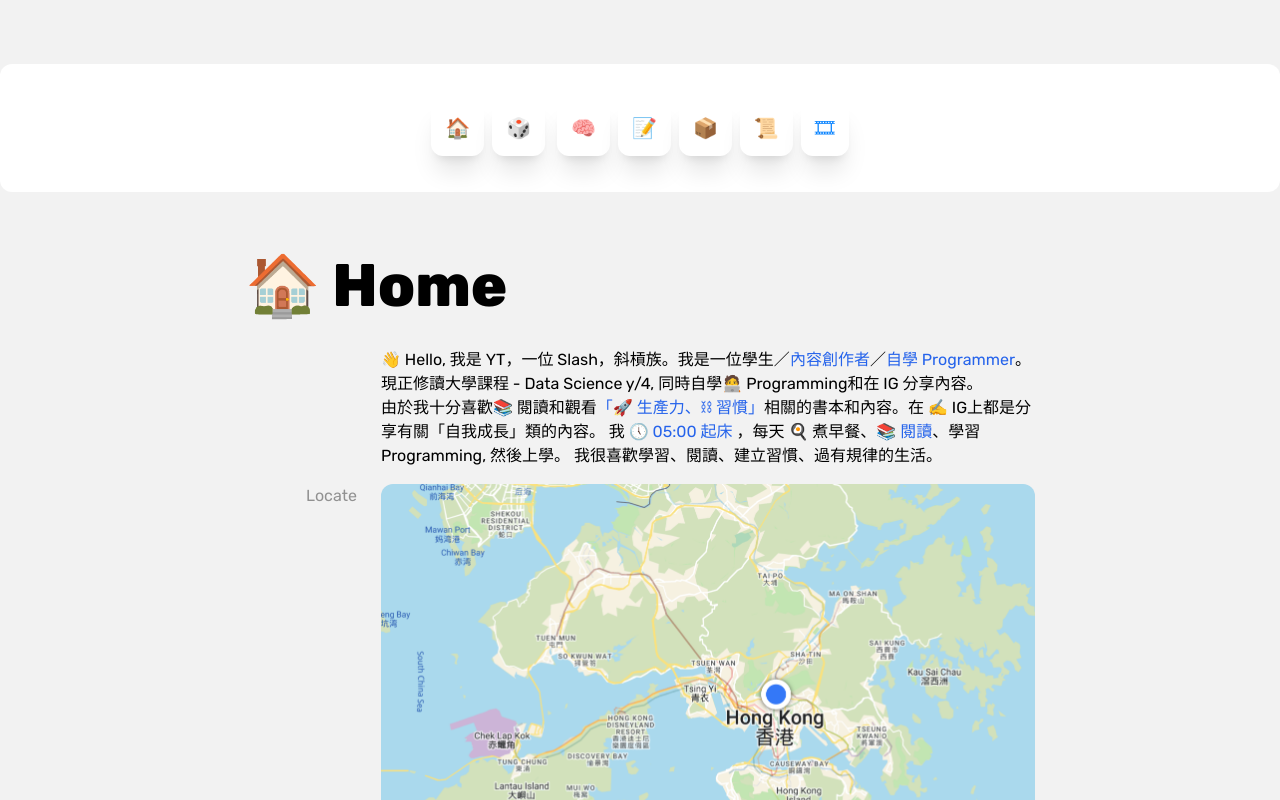
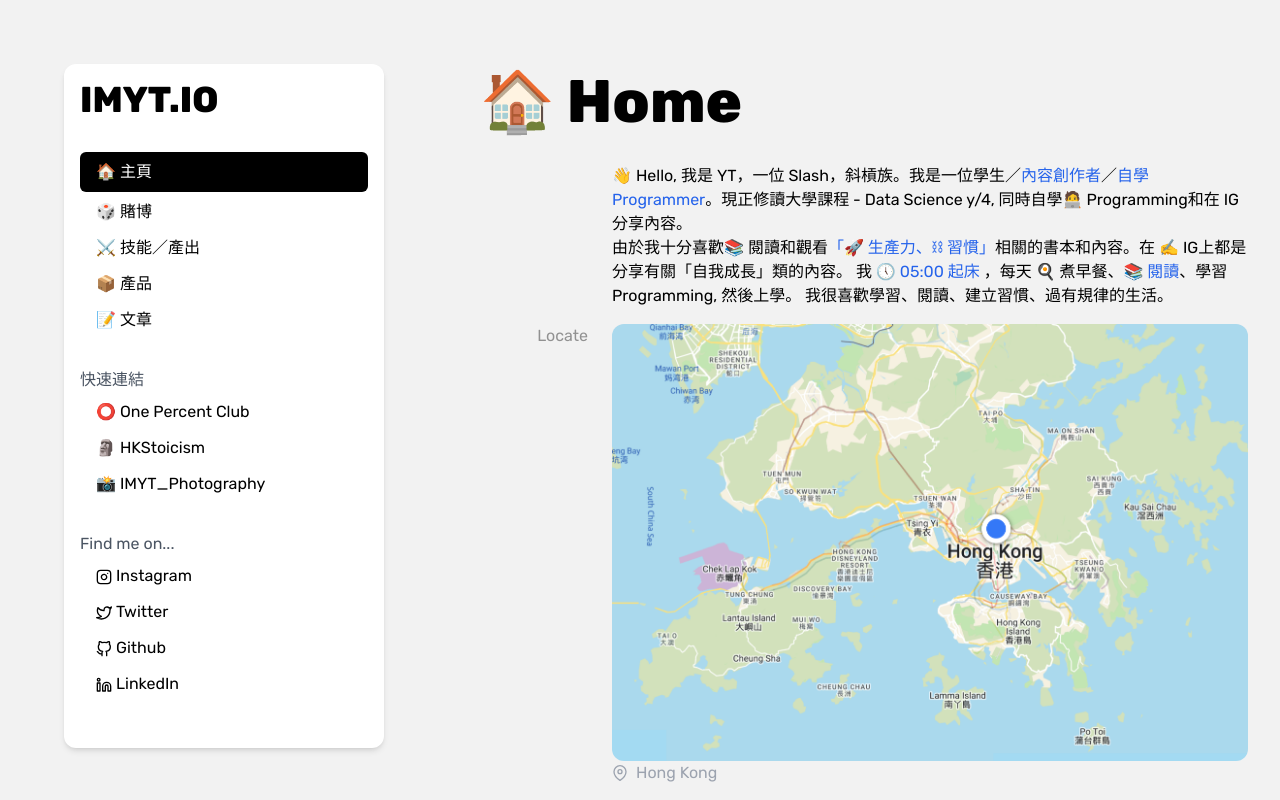
Before and after one commit to imytdotio/imytdotio, a React (Create React App) app: page / in a window 1280 px wide. Shown: the top 800 px of the page. Built offline with nearby package versions, Linux system fonts and the light colour scheme.

Commit message:
cool nav try

```diff
--- a/src/App.js
+++ b/src/App.js
@@ -1,59 +1,20 @@
-import logo from "./logo.svg";
 import "./App.css";
 import { BrowserRouter, Route, Switch } from "react-router-dom";
-import { Products } from "./Pages/Products";
-import { Home } from "./Pages/Home";
 import { Nav } from "./Components/Nav";
-import { SimpleNav } from "./Components/SimpleNav";
-
-import { Bets } from "./Pages/Bets";
-import { Stack } from "./Pages/Stack";
-import { Blog } from "./Pages/Blog";
-import { CV } from "./Pages/CV";
-import { Test } from "./Pages/Test";
-// import { Footer } from "./Components/Footer";
-import { Changelog } from "./Pages/Changelog";
-// import { Products_dumb } from "./Pages/Products_dumb";
+import { Main } from "./Components/Main";
 
 function App() {
   return (
     // <div className="App my-16 flex m-auto">
-    <div className="App my-16 m-auto">
+    <div className="App my-16 flex m-auto">
       <BrowserRouter>
-        <SimpleNav />
+        {/* <SimpleNav /> */}
         {/* <div className="collapse lg:visible">
           <Nav />
         </div> */}
-        <Switch>
-          <Route path="/" exact>
-            <Home />
-          </Route>
-          <Route path="/products" exact>
-            <Products />
-          </Route>
-          <Route path="/products" exact>
-            <Products />
-          </Route>
-          <Route path="/bets" exact>
-            <Bets />
-          </Route>
-          <Route path="/stack" exact>
-            <Stack />
-          </Route>
-          <Route path="/blog" exact>
-            <Blog />
-          </Route>
-          <Route path="/cv" exact>
-            <CV />
-          </Route>
-          <Route path="/test" exact>
-            <Test />
-          </Route>
-          <Route path="/changelog" exact>
-            <Changelog />
-          </Route>
-        </Switch>
+        <Nav />
       </BrowserRouter>
+      <Main />
     </div>
   );
 }
--- /dev/null
+++ b/src/Components/Main.js
@@ -0,0 +1,55 @@
+import React from "react";
+
+// import "../App.css";
+import { BrowserRouter, Route, Switch } from "react-router-dom";
+import { Home } from "../Pages/Home";
+import { Products } from "../Pages/Products";
+import { Stack } from "../Pages/Stack";
+import { Bets } from "../Pages/Bets";
+import { Blog } from "../Pages/Blog";
+import { CV } from "../Pages/CV";
+import { Test } from "../Pages/Test";
+import { Changelog } from "../Pages/Changelog";
+
+/**
+ * @author
+ * @function Main
+ **/
+
+export const Main = (props) => {
+  return (
+    // <React.Fragment>
+    <BrowserRouter>
+      <Switch>
+        <Route path="/" exact>
+          <Home />
+        </Route>
+        <Route path="/products" exact>
+          <Products />
+        </Route>
+        <Route path="/products" exact>
+          <Products />
+        </Route>
+        <Route path="/bets" exact>
+          <Bets />
+        </Route>
+        <Route path="/stack" exact>
+          <Stack />
+        </Route>
+        <Route path="/blog" exact>
+          <Blog />
+        </Route>
+        <Route path="/cv" exact>
+          <CV />
+        </Route>
+        <Route path="/test" exact>
+          <Test />
+        </Route>
+        <Route path="/changelog" exact>
+          <Changelog />
+        </Route>
+      </Switch>
+    </BrowserRouter>
+    // </React.Fragment>
+  );
+};
```
